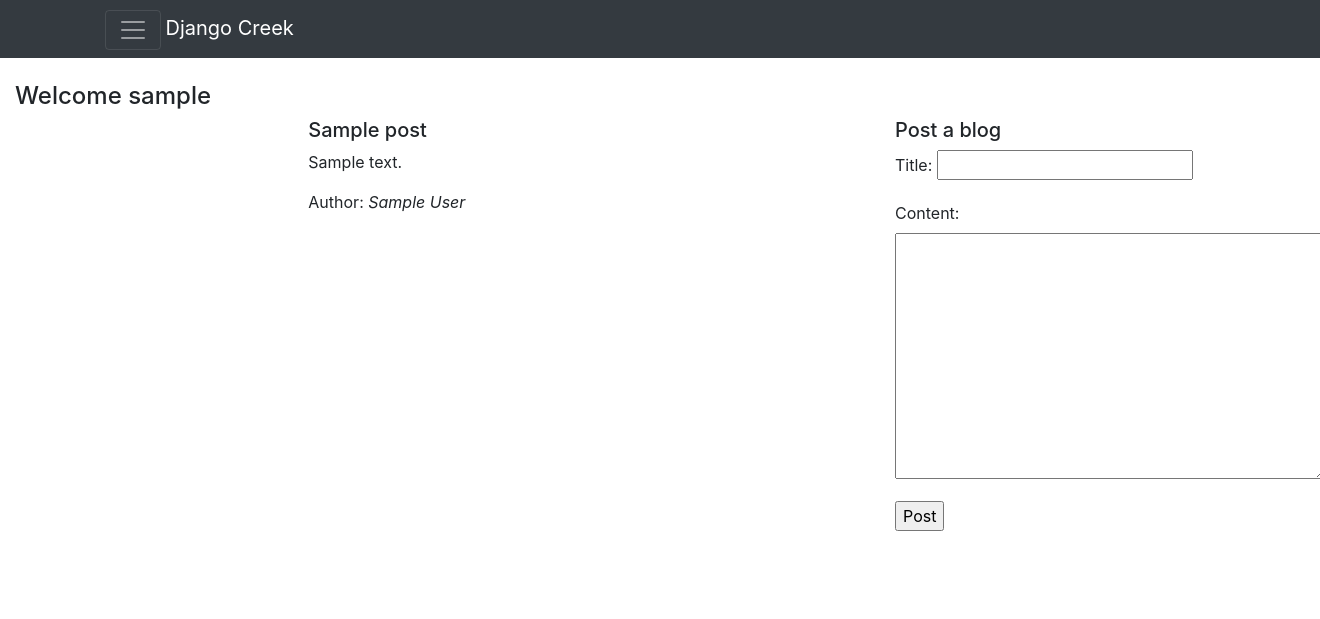
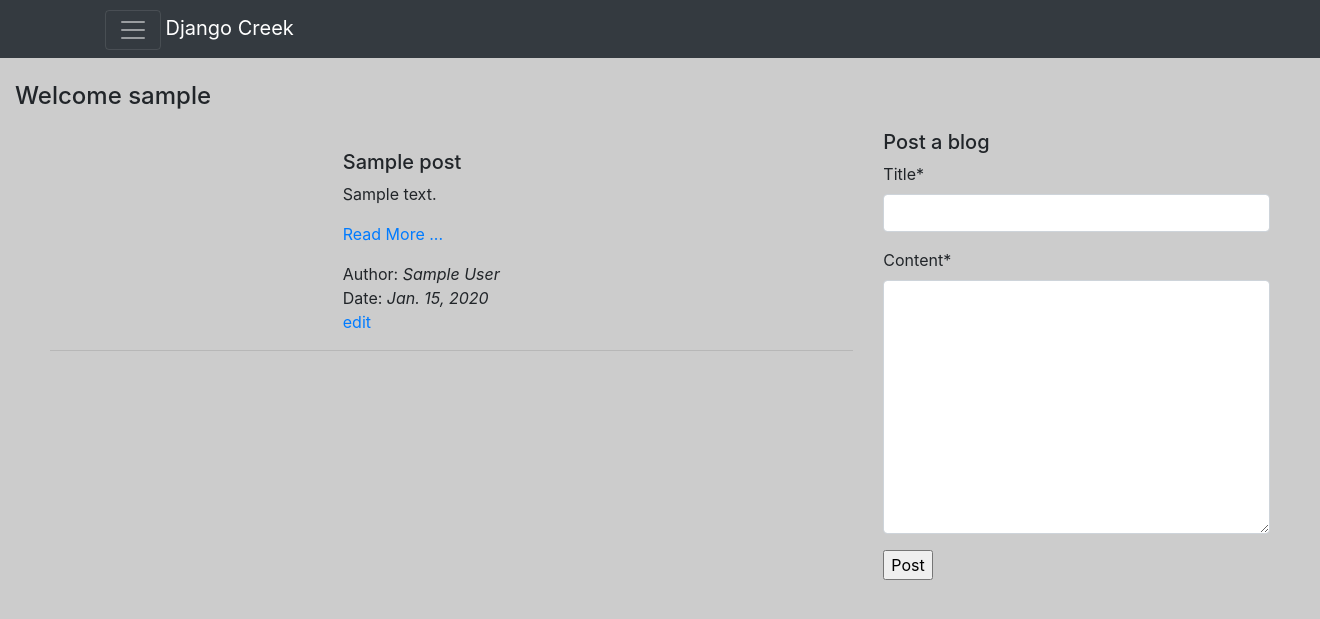
Before and after one commit to andela-Taiwo/Django_blog, a Django app: page /posts/ in a window 1320 px wide. Shown: the top 619 px of the page. Run offline with Django 3.2, Linux system fonts and the light colour scheme; a user stored in the database is signed in; tables that the repository leaves empty hold one stand-in row (values such as "Sample post"); some libraries are stand-ins or nearby versions.

Commit message:
add logic for test environment in settings  add a post detail page and route  add post update page

```diff
--- a/blog/settings/base_settings.py
+++ b/blog/settings/base_settings.py
@@ -1,9 +1,7 @@
-
 import os
 import sys
+
 BASE_DIR = os.path.dirname(os.path.dirname(os.path.dirname(__file__)))
-
-
 # Quick-start development settings - unsuitable for production
 # See https://docs.djangoproject.com/en/1.8/howto/deployment/checklist/
 
@@ -41,6 +39,7 @@ INSTALLED_APPS = (
     'django.contrib.messages',
     'django.contrib.staticfiles',
     'posts',
+    'crispy_forms',
 )
 
 MIDDLEWARE_CLASSES = (
@@ -110,3 +109,4 @@ STATIC_ROOT = os.path.join(BASE_DIR, 'static_pro', 'static_root')
 STATICFILES_DIRS = (
     os.path.join(BASE_DIR, 'static_pro', 'static_dev'),
 )
+CRISPY_TEMPLATE_PACK = 'bootstrap3'
--- a/blog/settings/test_settings.py
+++ b/blog/settings/test_settings.py
@@ -1,3 +1,4 @@
+import os
 from blog.settings.base_settings import *
 
 # https://docs.djangoproject.com/en/1.8/ref/settings/#databases
@@ -7,3 +8,4 @@ DATABASES = {
         'NAME': 'mydatabase',
     }
 }
+SECRET_KEY = os.environ.get('SECRET_KEY')
--- a/blog/urls.py
+++ b/blog/urls.py
@@ -2,11 +2,14 @@ from django.conf import settings
 from django.conf.urls import include, url
 from django.conf.urls.static import static
 from django.contrib import admin
+from posts.views import MyView, post_update
 
 urlpatterns = [
     url(r'^$', 'posts.views.home', name='home'),
     # url(r'^posts/$', MyView.as_view(), name='posts'),
     url(r'^posts/', include('posts.urls')),
+    url(r'^posts/(?P<id>[0-9]+)/edit/$', 'posts.views.post_update', name='update'),
+    url(r'^posts/(?P<id>[0-9]+)/detail/$', 'posts.views.post_detail', name='detail'),
     url(r'^$register/$', 'posts.views.register', name='register'),
     url(r'^contact/$', 'posts.views.contact', name='contact'),
     url(r'^admin/', include(admin.site.urls))
--- a/blog/wsgi.py
+++ b/blog/wsgi.py
@@ -8,8 +8,11 @@ https://docs.djangoproject.com/en/1.8/howto/deployment/wsgi/
 """
 
 import os
+import dotenv
 from django.core.wsgi import get_wsgi_application
 from dj_static import Cling
 
+dotenv.read_dotenv(os.path.join(os.path.dirname(os.path.dirname(__file__)), '.env'))
+
 os.environ.setdefault("DJANGO_SETTINGS_MODULE", "blog.settings.base_settings")
 application = Cling(get_wsgi_application())
--- a/posts/models.py
+++ b/posts/models.py
@@ -19,7 +19,6 @@ class User(models.Model):
 
 class Post(models.Model):
     """create model for blogs."""
-
     user_id = models.ForeignKey(User, on_delete=models.CASCADE)
     title = models.CharField(max_length=40, unique=True)
     content = models.TextField(max_length=400)
--- a/posts/urls.py
+++ b/posts/urls.py
@@ -5,5 +5,5 @@ from django.contrib import admin
 from posts.views import MyView
 
 urlpatterns = [
-    url(r'^$', MyView.as_view(), name='posts')
+    url(r'^$', MyView.as_view(), name='posts'),
 ]
--- a/posts/views.py
+++ b/posts/views.py
@@ -1,9 +1,9 @@
 from django.conf import settings
 from django.core.mail import send_mail
-from django.shortcuts import render
-from django.http import HttpResponse
+from datetime import datetime
+from django.shortcuts import render, get_object_or_404, redirect
+from django.http import HttpResponse, HttpResponseRedirect
 from django.views.generic import View
-
 from posts.models import Post, User
 from .forms import SignUpForm, ContactForm, SignInForm, PostForm
 
@@ -13,6 +13,7 @@ from .forms import SignUpForm, ContactForm, SignInForm, PostForm
 class MyView(View):
     template_name = 'posts.html'
     STATIC_URL = settings.STATIC_URL
+    http_method_names = ['get', 'POST', 'put', 'patch', 'delete']
 
     def get(self, request, *args, **kwargs):
         # <view logic>
@@ -30,18 +31,13 @@ class MyView(View):
     def post(self, request, *args, **kwargs):
         title = "Blog suceessfully posted"
         form = PostForm(request.POST or None)
-        # import pdb; pdb.set_trace
-        if form.is_valid():
-            post = form.save(commit=False)
-            post.author = request.user
-            post.user_id = User.objects.get(pk=request.user.pk)
-            post.save()
-
-        context = {
-            'title': title,
-            'STATIC_URL': settings.STATIC_URL
-        }
-        return render(request, 'posts.html', context)
+        if request.method == 'POST':
+            if form.is_valid():
+                post = form.save(commit=False)
+                post.author = request.user
+                post.user_id = User.objects.get(pk=request.user.pk)
+                post.save()
+            return HttpResponseRedirect('/posts')
 
 
 def home(request):
@@ -85,6 +81,35 @@ def register(request):
     return render(request, 'index.html', context)
 
 
+def post_update(request, id):
+    instance = get_object_or_404(Post, pk=id)
+    form = PostForm(request.POST or None, request.FILES or None, instance=instance)
+    if form.is_valid():
+        instance = form.save(commit=False)
+        instance.save()
+        # messages.success(request, "<a href='#'>Item</a> Saved", extra_tags='html_safe')
+        return HttpResponseRedirect('/posts')
+
+    context = {
+		"title": instance.title,
+		"instance": instance,
+		"form":form,
+	}
+    return render(request, "post_edit.html", context)
+
+
+def post_detail(request, id):
+    instance = get_object_or_404(Post, pk=id)
+    if instance:
+        context = {
+            "title": instance.title,
+            "post": instance,
+            "STATIC_URL": settings.STATIC_URL
+            }
+        return render(request, "post_detail.html", context)
+    return HttpResponseRedirect('/posts')
+
+
 def contact(request):
     form = ContactForm(request.POST or None)
     context = {
@@ -102,7 +127,7 @@ def contact(request):
             send_mail('Subject here', 'Here is the message.',
                       'sokunbimaimunah@gmail.com',
                       ['sokunbimaimunah@gmail.com'], fail_silently=False)
-            print("yay workd")
+            print("yay worked")
         except ValueError:
             raise ValueError
 
--- a/static_pro/static_dev/css/app.css
+++ b/static_pro/static_dev/css/app.css
@@ -0,0 +1,19 @@
+
+body {background: rgba(0,0,0,0.2)}
+.thumbnail.col-4.content{
+  width: 13em;
+  background: rgba(248,253,250,0.8);
+  overflow-wrap: break-word;
+  border-width: thin;
+  padding: 5px 10px;
+  margin-top: auto;
+}
+.row.justify-content-md-center.post{
+margin: 20px;
+}
+.row.justify-content-md-center.posts{
+margin: 0 30px;
+}
+.panel.panel-default{
+margin-top: 20px;
+}
--- a/templates/common.html
+++ b/templates/common.html
@@ -1,9 +1,8 @@
-
 <!DOCTYPE html>
 <html lang="en">
   {# Make modifiable head elements #}
   <head>
-      <title>{% block title %}Home {% endblock title %} | Django Creek</title>
+    <title>{% block title %}Home {% endblock title %}| Django Creek</title>
       {% block head_favicon %}
           <link rel="icon" type="image/png"
                 href="{{ STATIC_URL }}images/favicon.ico">
@@ -25,6 +24,7 @@
           {% block head_css_site %}
               <link href="{{ STATIC_URL }}css/bootstrap.min.css"
                     rel="stylesheet" media="screen">
+                    <script src="{{ STATIC_URL }}js/jquery.min.js"></script>
               <link href="{{ STATIC_URL }}css/app.css"
                     rel="stylesheet" media="screen">
           {% endblock head_css_site %}
@@ -83,7 +83,6 @@
     <!-- jQuery (necessary for Bootstrap's JavaScript plugins) -->
     {% block footer_javascript %}
        {% block footer_javascript_site %}
-           <script src="{{ STATIC_URL }}js/jquery.min.js"></script>
            <script src="{{ STATIC_URL }}js/bootstrap.min.js"></script>
            <script src="{{ STATIC_URL }}js/app.js"></script>
        {% endblock footer_javascript_site %}
--- a/templates/index.html
+++ b/templates/index.html
@@ -1,9 +1,9 @@
 {% extends 'common.html' %}
-{% block title %} Home {% endblock title %}
+{% load crispy_forms_tags %}
 {% block content %}
 <h3 > {{ title }}</h3>
 <form method="POST" action='.'>{% csrf_token  %}
-  {{ form.as_p }}
+  {{ form | crispy }}
   <input type="submit" value="Sign Up" />
 
 </form>
--- a/templates/posts.html
+++ b/templates/posts.html
@@ -1,31 +1,48 @@
 {% extends 'common.html' %}
+{% load crispy_forms_tags %}
 {% block title %}Posts {% endblock title %}
 {% block content %}
 
 {% if user.is_authenticated %}
   <h4> Welcome {{user}}</h4>
-    <div class="row justify-content-md-center">
-
+    <div class="row justify-content-md-center post">
     <div class="col-8">
       {% if posts %}
-      <div class="row justify-content-md-center">
+      <div class="row justify-content-md-center posts" >
         {% for post in posts %}
-          <div class="col-4">
-            <h5>{{ post.title }}</h5>
-            <blockquote> {{ post.content }}</blockquote>
-            Author: <em>{{ post.author }}</em>
+        <div class="col-4 content">
+          <div class="panel panel-default">
+            <div class="panel-heading">
+              <h5 >{{ post.title }}</h5>
+            </div>
+            <div class="panel-body">
+              {{ post.content|linebreaks|truncatechars:70 }}
+                <p>
+                  <a class='editPost' href='/posts/{{post.pk}}/detail'>Read More ...</a>
+                </p>
+            </div>
+            <div class="panel-footer">
+              Author: <em>{{ post.author }}</em><br/>
+              Date: <em>{{ post.date_created }}</em><br />
+              {% if post.user_id.pk == request.user.pk %}
+              <a class='editPost' href='/posts/{{post.pk}}/edit'>edit</a>
+              {% endif %}
+            </div>
           </div>
+        </div>
         {% endfor %}
         {% else %}
         <h4> No Posts available yet</h4>
         {% endif %}
       </div>
+<hr />
+
     </div>
     <div class="col-4">
-      <h5>{{title}}</h5>
-      <form  method="POST" action="." >{% csrf_token  %}
-      {{ form.as_p }}
-      <input class="button button-default" value="Post" type="submit" />
+      <h5 id="post_action">{{title}}</h5>
+      <form id=post_form>{% csrf_token  %}
+      {{ form|crispy }}
+      <input class="button button-default" id="update_post" value="Post" type="submit" />
     </form>
     </div>
   </div>
```
Also changed, not shown: manage.py (+2 -35 lines), requirements.txt (+8 -0 lines), templates/post_detail.html (added, +13 -0 lines), templates/post_edit.html (added, +11 -0 lines), tests/config.py (added, +28 -0 lines), tests/test_views.py (+11 -0 lines), tox.ini (added, +10 -0 lines), 1 other file.
